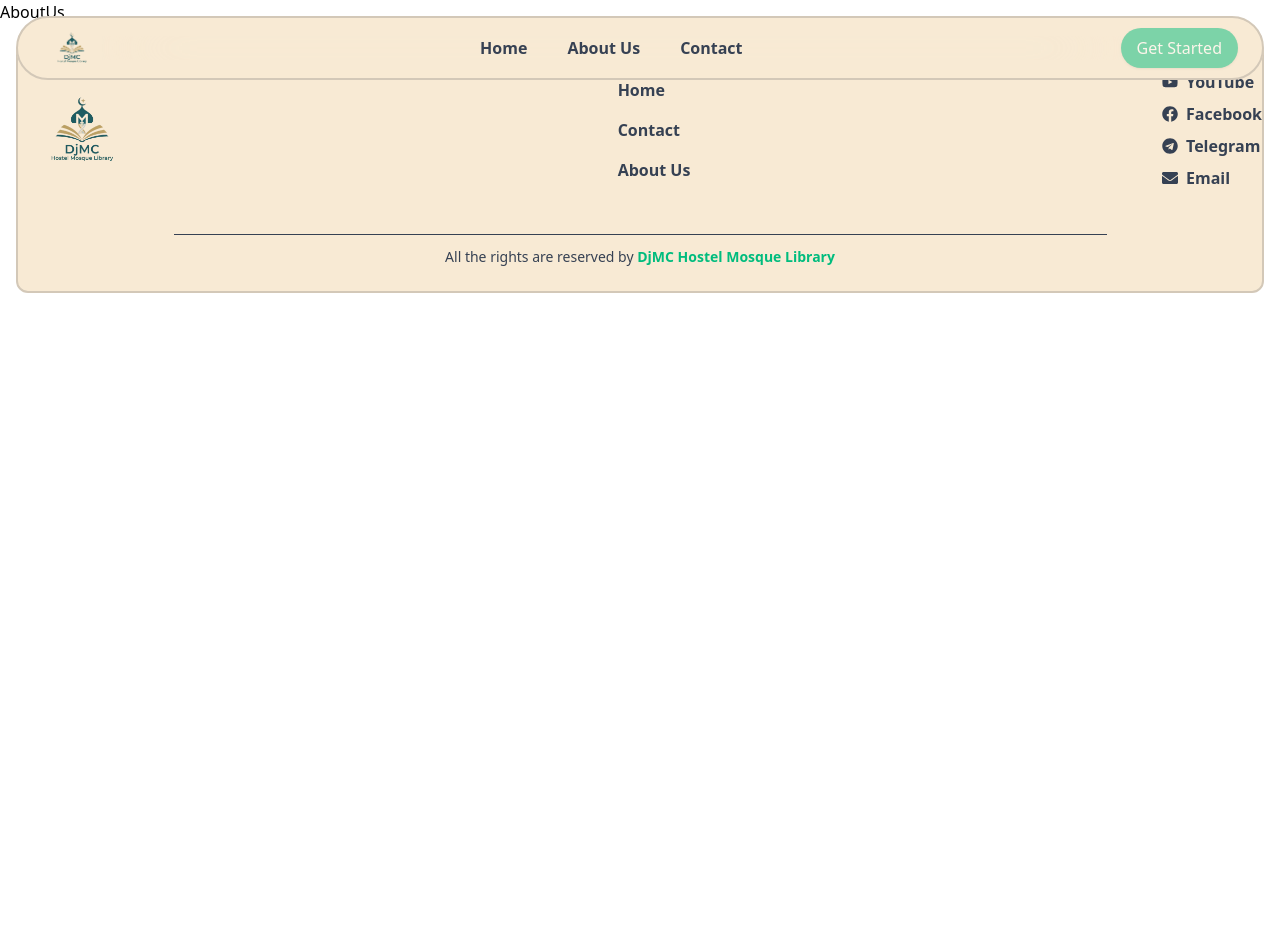
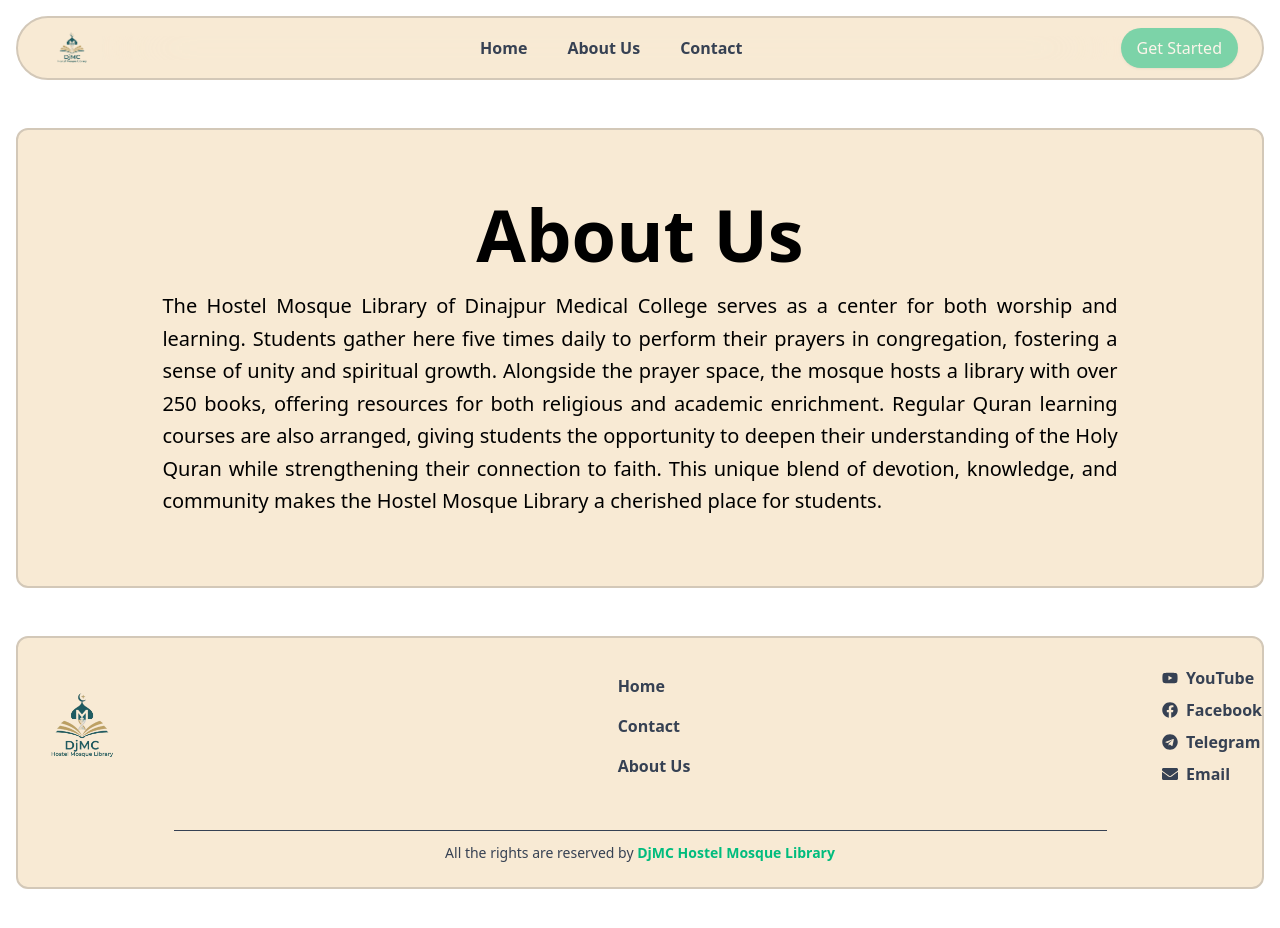
Before and after one commit to Marzan-Bin-Rahman/djmc-hostel-mosque-library, a React (Vite) app: page /about in a window 1280 px wide. Before the commit the page ends 800 px from the top, so only its background shows below. Built offline with nearby package versions, Linux system fonts and the light colour scheme.

Commit message:
about us done

```diff
--- a/src/pages/AboutUs.jsx
+++ b/src/pages/AboutUs.jsx
@@ -1,9 +1,16 @@
-import React from 'react'
+import React from 'react';
 
 const AboutUs = () => {
   return (
-    <div>AboutUs</div>
-  )
-}
+    <div className="flex justify-center items-center min-h-full py-12 border-2 border-[#d3c8b8] bg-[#f8ead4] rounded-xl mb-12 mt-32 mx-4">
+      <div className="w-4/5 p-5">
+        <h2 className="text-center mb-5 text-4xl md:text-7xl font-extrabold ">About Us</h2>
+        <p className="text-justify leading-relaxed text-xl">
+          The Hostel Mosque Library of Dinajpur Medical College serves as a center for both worship and learning. Students gather here five times daily to perform their prayers in congregation, fostering a sense of unity and spiritual growth. Alongside the prayer space, the mosque hosts a library with over 250 books, offering resources for both religious and academic enrichment. Regular Quran learning courses are also arranged, giving students the opportunity to deepen their understanding of the Holy Quran while strengthening their connection to faith. This unique blend of devotion, knowledge, and community makes the Hostel Mosque Library a cherished place for students.
+        </p>
+      </div>
+    </div>
+  );
+};
 
-export default AboutUs
+export default AboutUs;
--- a/src/pages/PhaseFour.jsx
+++ b/src/pages/PhaseFour.jsx
@@ -3,7 +3,7 @@ import React from 'react'
 const PhaseFour = () => {
   return (
     <div className="flex justify-center items-center h-screen">
-      <div className="p-15 border-2 border-[#d3c8b8] bg-[#f8ead4] rounded-lg shadow-lg text-4xl font-bold text-gray-700">
+      <div className="p-15 border-2 border-[#d3c8b8] bg-[#f8ead4] rounded-lg text-4xl font-bold text-gray-700">
         <h2 className="m-0">There is nothing to see here!</h2>
       </div>
     </div>
```
